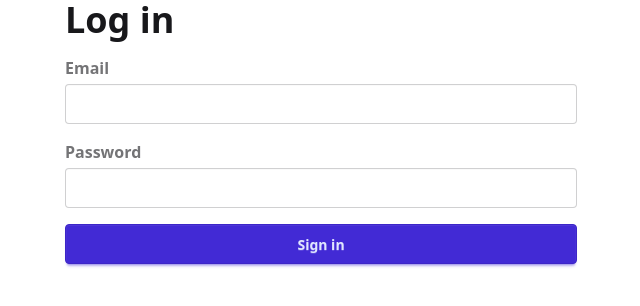
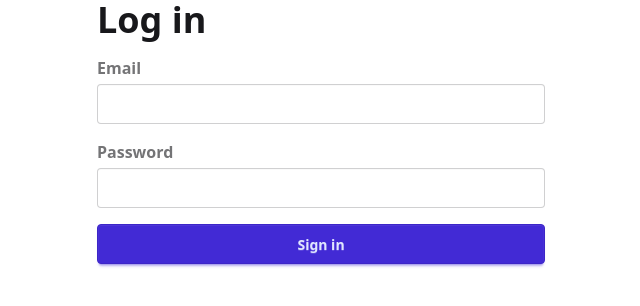
Before and after one commit to TheAnasObaid/SkillSync, a Next.js app in the folder frontend/: page /login in a window 1280 px wide. Shown: the top 306 px of the page, without its empty margins (319-959 px from the left). Built offline with nearby package versions, Linux system fonts and the light colour scheme; no server answers.

Commit message:
Add consistent styling and error messages

```diff
--- a/frontend/src/app/login/page.tsx
+++ b/frontend/src/app/login/page.tsx
@@ -9,6 +9,7 @@ import { SubmitHandler, useForm } from "react-hook-form";
 interface FormData {
   email: string;
   password: string;
+  username: string;
 }
 
 const LoginPage = () => {
@@ -19,6 +20,8 @@ const LoginPage = () => {
     formState: { errors, isSubmitting },
   } = useForm<FormData>();
   const [error, setError] = useState("");
+
+  console.log(register("username"));
 
   const onSubmit: SubmitHandler<FormData> = async (formData) => {
     try {
@@ -33,7 +36,7 @@ const LoginPage = () => {
   return (
     <form
       onSubmit={handleSubmit(onSubmit)}
-      className="space-y-4 max-w-lg mx-auto"
+      className="space-y-4 max-w-md mx-auto"
     >
       <h2 className="text-4xl font-bold">Log in</h2>
 
--- a/frontend/src/app/register/page.tsx
+++ b/frontend/src/app/register/page.tsx
@@ -20,6 +20,7 @@ const RegisterPage = () => {
     formState: { errors, isSubmitting },
   } = useForm<FormData>();
   const router = useRouter();
+  const [error, setError] = useState("");
 
   const onSubmit: SubmitHandler<FormData> = async (formData) => {
     try {
@@ -27,7 +28,7 @@ const RegisterPage = () => {
       console.log(res.data);
       router.push("/");
     } catch (err) {
-      if (err instanceof AxiosError) console.error(err.message);
+      if (err instanceof AxiosError) setError(err.message);
     }
   };
 
@@ -37,6 +38,8 @@ const RegisterPage = () => {
       className="space-y-4 max-w-md mx-auto"
     >
       <h2 className="text-4xl font-bold">Create account</h2>
+
+      {error && <p className="label text-error text-sm">{error}</p>}
 
       <div className="space-y-1">
         <label className="label font-semibold">Name</label>
```
